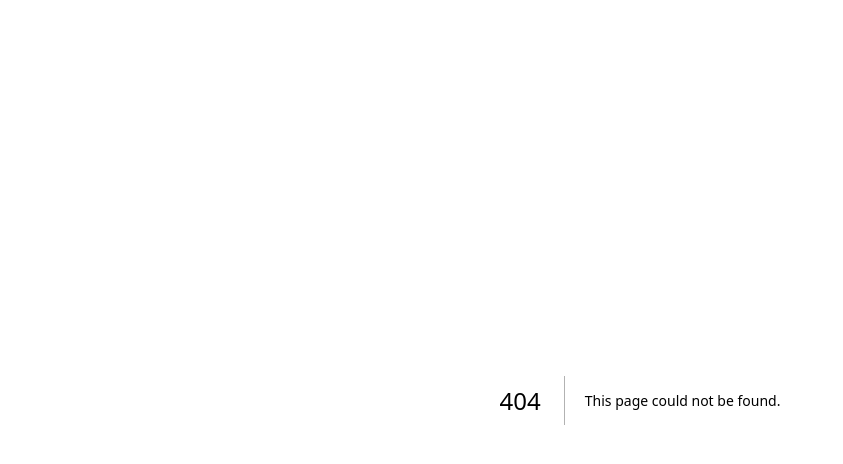
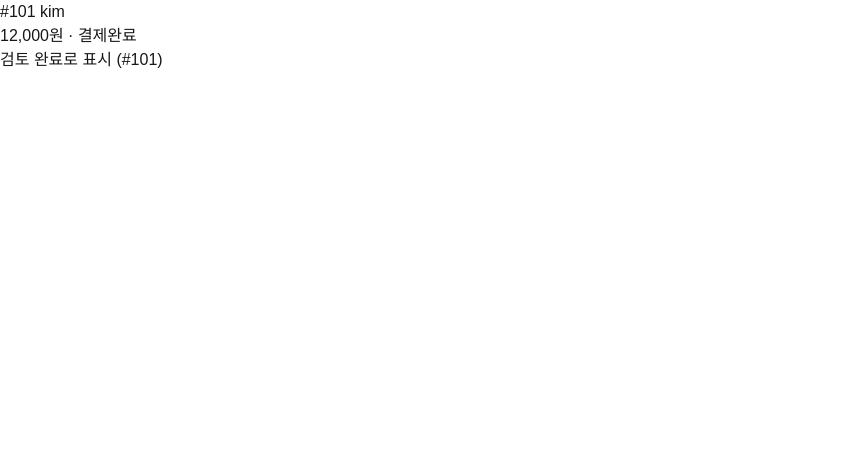
Before and after one commit to seungwoo7050/node-workspace, a Next.js app in the folder order-console-next/: page /orders/101 in a window 1280 px wide. Before the commit this address had no page. Shown: the top 464 px of the page, without its empty margins (0-843 px from the left). Built offline with nearby package versions, Linux system fonts and the light colour scheme.

Commit message:
feat(web): 동적 라우트로 주문 상세
/orders/[id] 페이지.
없는 주문은 notFound()로 "없음" 화면을 보여 준다.

```diff
--- /dev/null
+++ b/order-console-next/app/orders/[id]/not-found.tsx
@@ -0,0 +1,10 @@
+import Link from "next/link";
+
+export default function NotFound() {
+  return (
+    <main>
+      <h1>이 주문은 취소되어 상세 정보가 없습니다.</h1>
+      <Link href="/orders">목록으로</Link>
+    </main>
+  );
+}
--- /dev/null
+++ b/order-console-next/app/orders/[id]/page.tsx
@@ -0,0 +1,18 @@
+import { notFound } from "next/navigation";
+import { getOrder } from "@/lib/api";
+import { ReviewButton } from "./review-button";
+
+export default async function OrderDetailPage({ params }: { params: Promise<{ id: string }> }) {
+  const { id } = await params;
+  const order = await getOrder(Number(id));
+
+  if (!order) notFound();
+
+  return (
+    <main>
+      <h2>#{order.id} {order.user}</h2>
+      <p>{order.price.toLocaleString()}원 · {order.paid ? "결제완료" : "미결제"}</p>
+      <ReviewButton orderId={order.id} />
+    </main>
+  );
+}
```
